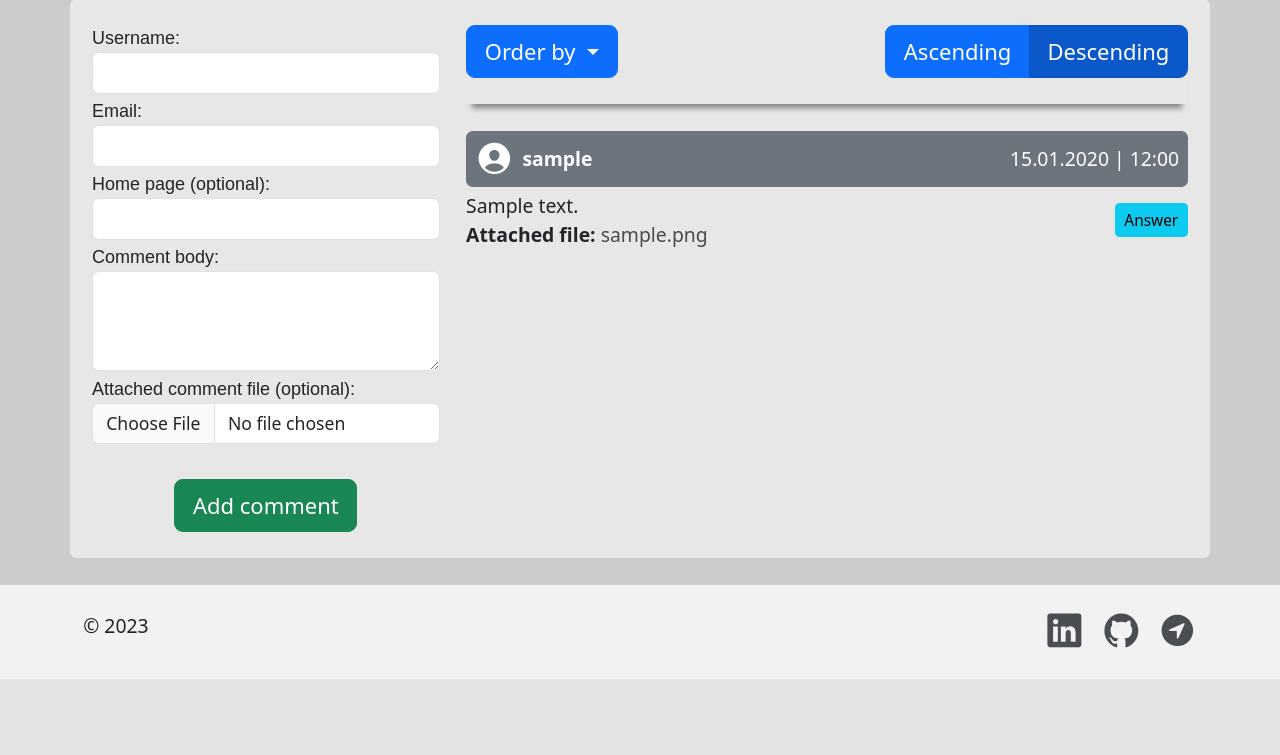
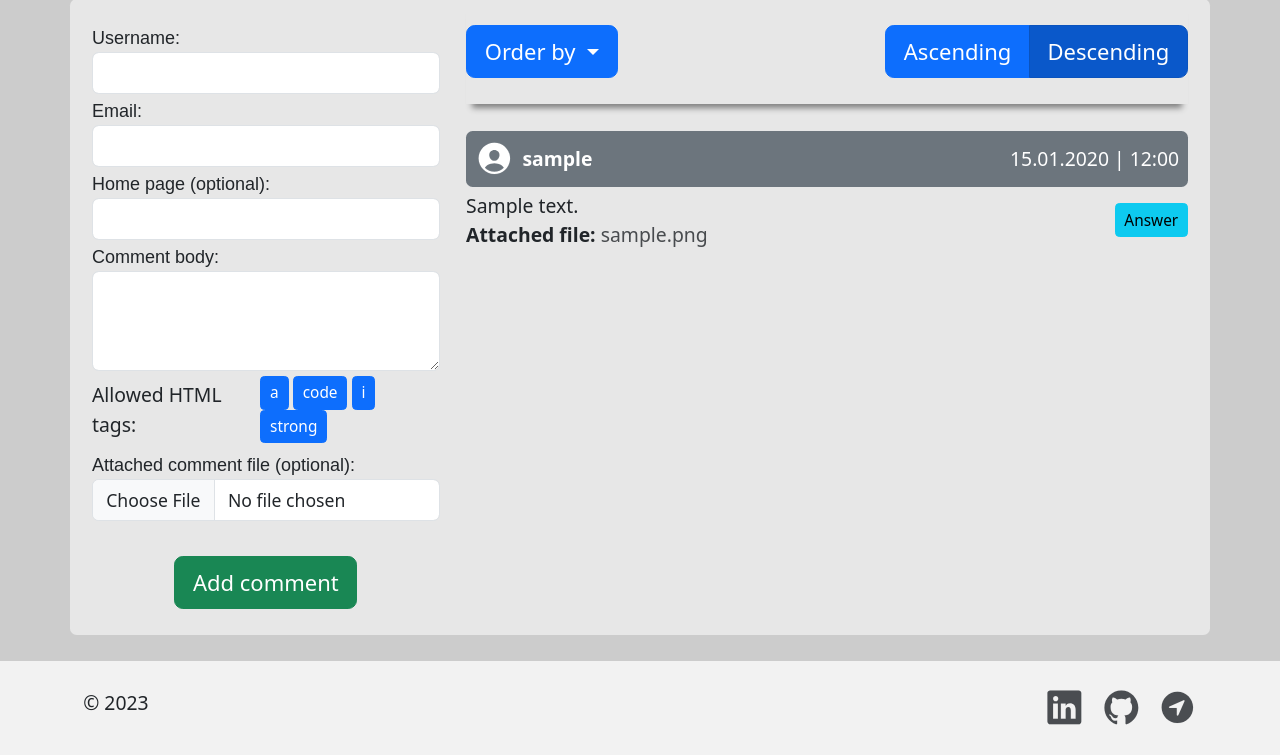
Before and after one commit to Gubchik123/dZENcode-test-task, a Django app: page / in a window 1280 px wide. Shown: the part 126-881 px from the top of the page. Before the commit the page ends 805 px from the top, so only its background shows below. Run offline with Django 4.2, Linux system fonts and the light colour scheme; tables that the repository leaves empty hold one stand-in row (values such as "Sample post").

Commit message:
FEAT: Create static/js/comments/btns_panel.js
for panel with buttons for allowed html tags
Add this file into the comment_list.html

```diff
--- a/comments/templates/comments/comment_list.html
+++ b/comments/templates/comments/comment_list.html
@@ -151,6 +151,7 @@
 	}
 </script>
 <script defer src="{% static 'js/comments/ordering.js' %}"></script>
+<script defer src="{% static 'js/comments/btns_panel.js' %}"></script>
 <script defer src="{% static 'js/comments/file_input.js' %}"></script>
 <script defer src="{% static 'js/comments/resize_pagination.js' %}"></script>
 {% endblock scripts %}
--- /dev/null
+++ b/static/js/comments/btns_panel.js
@@ -0,0 +1,32 @@
+const textarea = document.getElementById("id_text");
+
+const html_btns_panel = document.createElement("div");
+html_btns_panel.innerHTML = "Allowed HTML tags:";
+html_btns_panel.classList = "w-100 d-flex content-between mb-2";
+html_btns_panel.id = "btns_panel";
+
+const btns_panel = document.createElement("div");
+
+for (const tag of ["a", "code", "i", "strong"]) {
+	const button = document.createElement("button");
+	button.classList = "btn btn-sm btn-primary me-1";
+	button.textContent = tag;
+
+	button.addEventListener("click", function () {
+		let content = "";
+		const prompt_message = `Enter content for <${tag}> tag:`;
+
+		if (tag === "a") {
+			const href = prompt("Enter href for <a> tag:");
+			const title = prompt("Enter title for <a> tag:");
+			content = `<a href="${href}" title="${title}">${prompt(
+				prompt_message
+			)}</a>`;
+		} else content = `<${tag}>${prompt(prompt_message)}</${tag}>`;
+
+		textarea.value += content;
+	});
+	btns_panel.appendChild(button);
+}
+html_btns_panel.appendChild(btns_panel);
+textarea.after(html_btns_panel);
```
